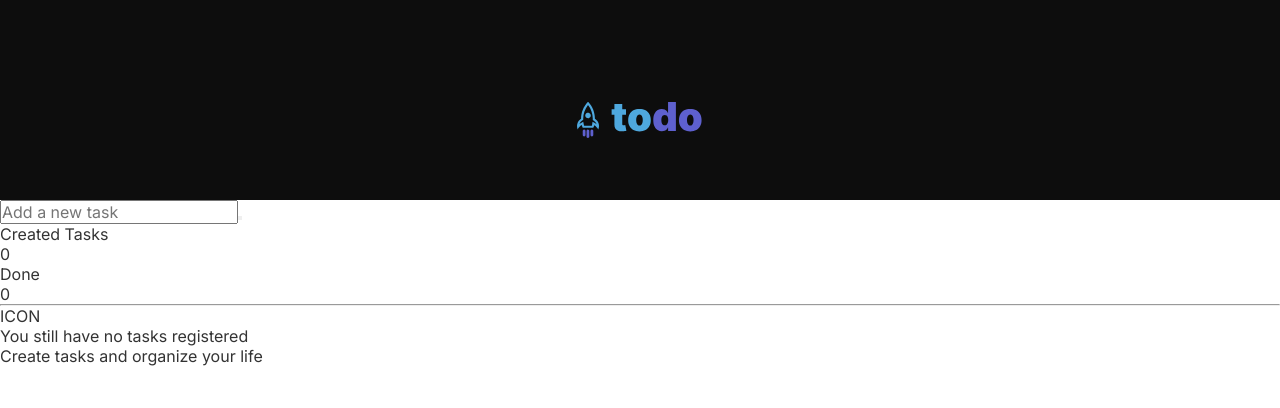
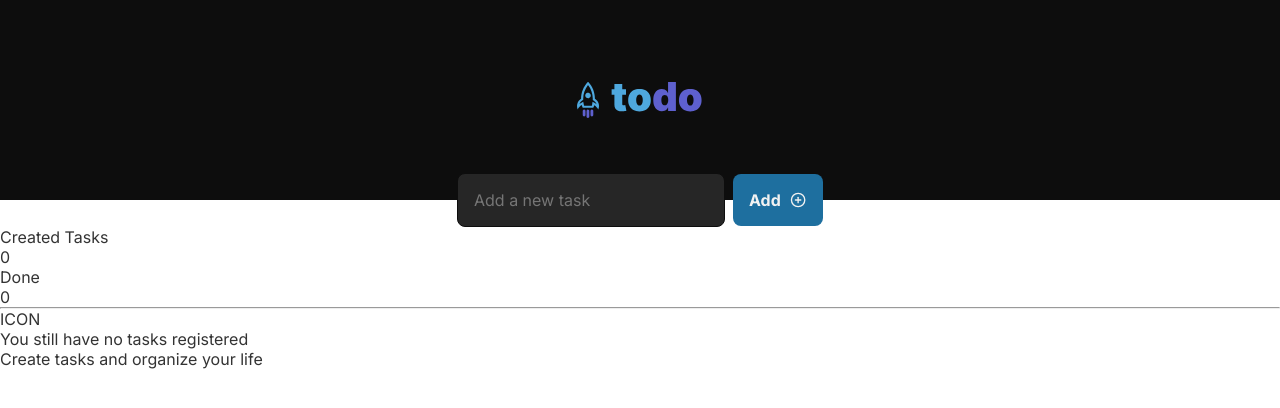
Before and after one commit to arubesu/todo, a Next.js app: page / in a window 1280 px wide. Shown: the top 408 px of the page. Built offline with nearby package versions, Linux system fonts and the light colour scheme.

Commit message:
chore: add  TaskInput component

```diff
--- a/components/Header.module.css
+++ b/components/Header.module.css
@@ -2,6 +2,7 @@
     background-color: var(--gray-700);
     display: flex;
     justify-content: center;
+   align-items: center;
     padding: 1.25rem 0;
     max-height: 12.5rem;
 }
--- /dev/null
+++ b/components/TaskInput.module.css
@@ -0,0 +1,43 @@
+.container {
+    display: flex;
+    align-items: center;
+    justify-content: center;
+    gap: 0.5rem;
+    margin-top: calc(0px - 1.6875rem);
+}
+
+.container > input {
+   display: flex;
+    flex-direction: row;
+    align-items: center;
+    padding: 1rem;
+    gap: .5rem;
+
+    max-width: 39.875rem;
+    max-height: 3.375rem;
+
+    background:  var(--gray-500);
+    border: 1px solid var(--gray-700);;
+    border-radius: 8px;
+}
+
+.container > button {
+    display: flex;
+    justify-content: center;
+    align-items: center;
+    padding: 1rem;
+    gap: 0.5rem;
+    width: 5.625rem;
+    height: 3.25rem;
+
+    background: var(--blue-dark);
+    border-radius: 8px;
+    color: var(--gray-100);
+    font-weight: 700;
+    transition: background 0.1s;
+    border: none;
+}
+
+.container > button:hover{
+    background: var(--blue);
+}
--- /dev/null
+++ b/components/TaskInput.tsx
@@ -0,0 +1,21 @@
+import React from 'react';
+
+import styles from './TaskInput.module.css';
+import { PlusCircle } from "react-feather";
+
+export const TaskInput: React.FC = () => {
+    return (
+        <div className={styles.container}>
+            <input
+                type="text"
+                name="add-task"
+                id="add-task"
+                placeholder='Add a new task'
+            />
+            <button >
+                Add
+                <PlusCircle height={16} />
+            </button>
+        </div>
+    )
+}
--- a/package.json
+++ b/package.json
@@ -18,6 +18,7 @@
     "next": "13.0.7",
     "react": "18.2.0",
     "react-dom": "18.2.0",
+    "react-feather": "^2.0.10",
     "typescript": "4.9.4"
   }
 }
--- a/pages/index.tsx
+++ b/pages/index.tsx
@@ -1,18 +1,13 @@
 import { Header } from '../components/Header'
+import { TaskInput } from '../components/TaskInput'
 import styles from '../styles/Home.module.css'
-
-
-
 
 export default function Home() {
   return (
     <>
       <Header />
       <main>
-        <div>
-          <input type="text" name="add-task" id="add-task" placeholder='Add a new task' />
-          <button></button>
-        </div>
+        <TaskInput />
 
         <section>
           <div>
--- a/styles/globals.css
+++ b/styles/globals.css
@@ -9,6 +9,7 @@
   --blue: #4EA8DE;
   --blue-dark: #1E6F9F;
   --danger: #E25858;
+  --white: #fff;
 
   --gray-100: #F2F2F2;
   --gray-200: #D9D9D9;
```
Also changed, not shown: 1 other file (tests, documents, lock files or other folders).
